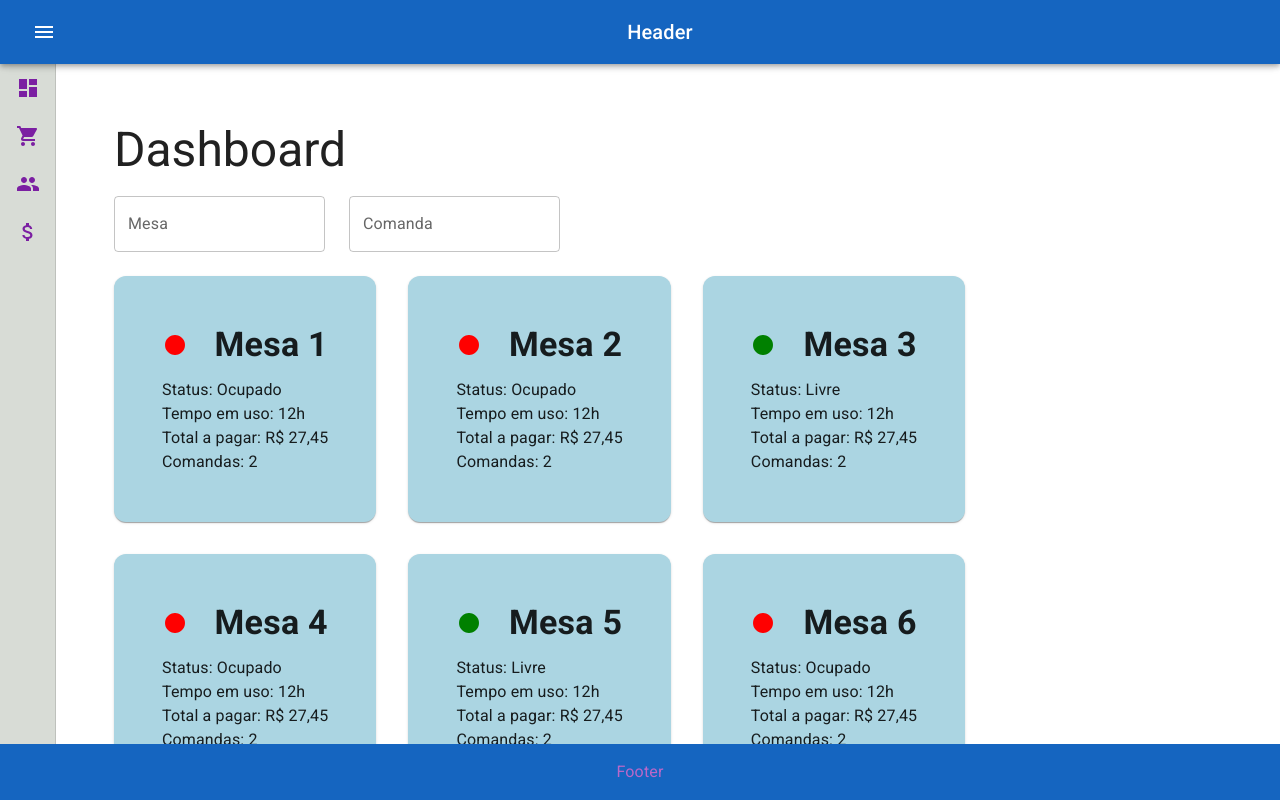
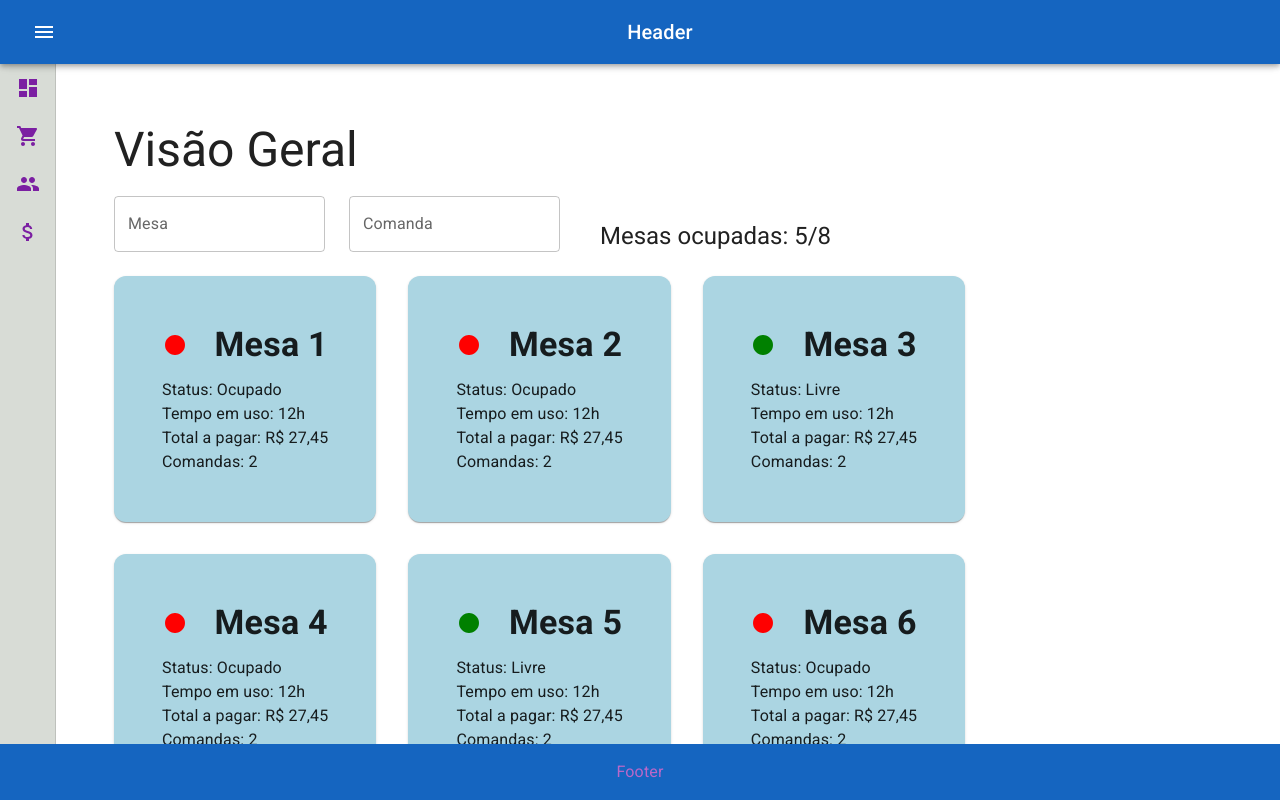
Before and after one commit to Mongark/restaurant-manager, a React (Create React App) app: page /dashboard in a window 1280 px wide. Built offline with nearby package versions, Linux system fonts and the light colour scheme.

Commit message:
Improved dashboard

```diff
--- a/src/pages/dashboard.tsx
+++ b/src/pages/dashboard.tsx
@@ -1,5 +1,5 @@
 import { Circle } from "@mui/icons-material";
-import { Card, Grid, TextField, Typography } from "@mui/material";
+import { Card, Grid, Paper, TextField, Typography } from "@mui/material";
 
 interface TableInterface {
     name: string;
@@ -61,12 +61,19 @@ export const DashboardPage = () => {
 
     return(
         <div style={{ padding: "48px" }}>
-            <Typography style={{ marginBottom: "18px" }} variant="h3">Dashboard</Typography>
+            <div style={{ display: "flex", flexDirection: "column"}}>
+                <Typography style={{ marginBottom: "18px" }} variant="h3">Visão Geral</Typography>
 
-            <div>
-                <TextField label="Mesa" style={{ marginBottom: "24px", marginRight: "24px" }}></TextField>
-                <TextField label="Comanda" style={{ marginBottom: "24px" }}></TextField>
+                <div style={{ display: "flex", alignItems: "center" }}>
+                    <div style={{ marginRight: "40px" }}>
+                        <TextField label="Mesa" style={{ marginBottom: "24px", marginRight: "24px" }}></TextField>
+                        <TextField label="Comanda" style={{ marginBottom: "24px" }}></TextField>
+                    </div>
+
+                <Typography variant="h5">Mesas ocupadas: 5/8</Typography>
+                </div>
             </div>
+
 
             <Grid container gap="32px">
                 {tables.map((table) => {
```
